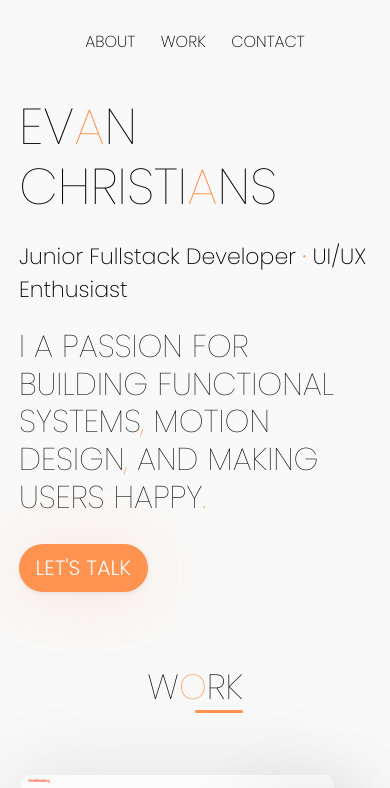
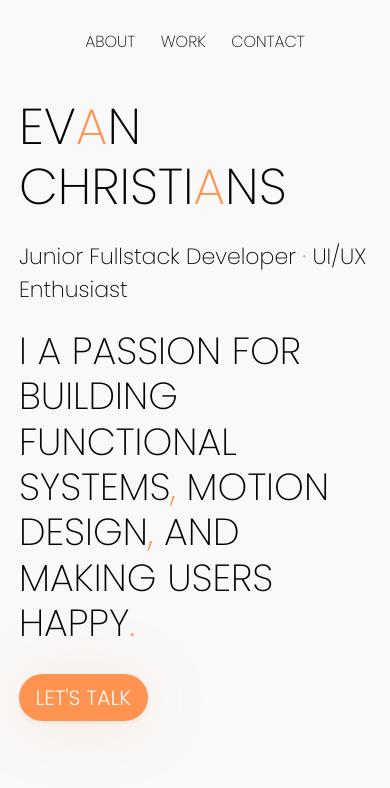
Before and after one commit to evanchristians/ev-an.me, a plain HTML site: page index.html in a window 390 px wide. Shown: the top 788 px of the page. Drawn offline with nearby package versions, Linux system fonts and the light colour scheme.

Commit message:
improved responsive font weights for headings

```diff
--- a/scss/partials/_base.scss
+++ b/scss/partials/_base.scss
@@ -95,7 +95,7 @@ nav {
 }
 
 footer {
-    padding: 3em 0 0 0;
+    padding: 3em 1em 0 1em;
     .wrapper {
         min-height: 20em;
         background: $grey_bg;
--- a/scss/partials/_responsive.scss
+++ b/scss/partials/_responsive.scss
@@ -30,10 +30,12 @@
 
 @media (max-width: 680px) {
   h1 {
+    font-weight: 200;
     font-size: 5em;
   }
   h2 {
     font-size: 3em;
+    font-weight: 200;
   }
   .section__work {
     h2 {
@@ -60,7 +62,4 @@
   h1 {
     font-size: 4em;
   }
-  h2 {
-    font-size: 2.5em;
-  }
 }
```
Also changed, not shown: css/main.css.
